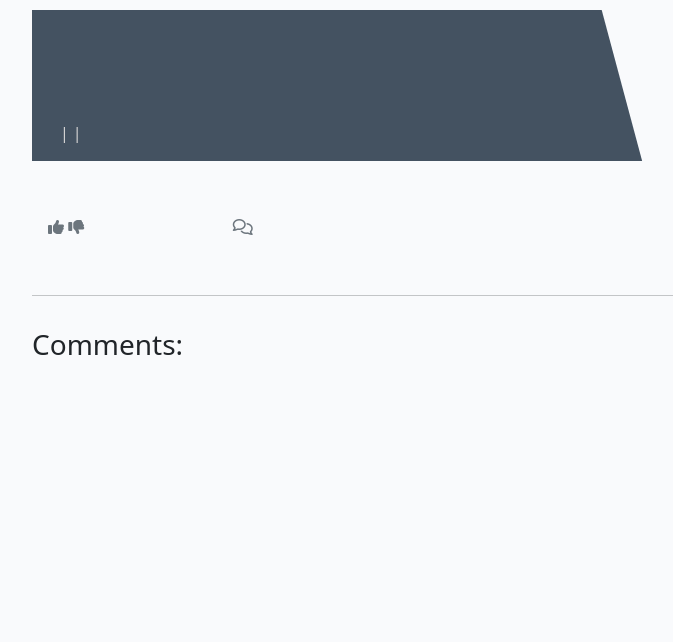
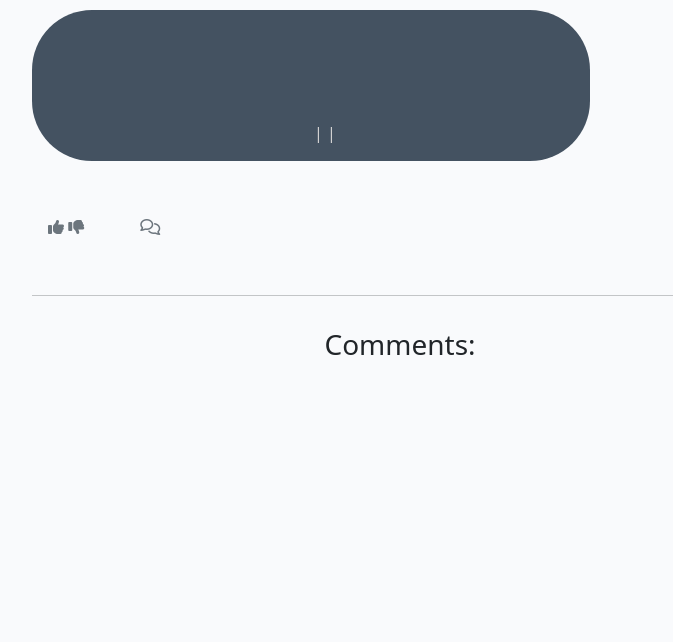
Before and after one commit to JoshSandhu/social_hub, a Django app: template templates/post_detail.html in a window 1280 px wide. Shown: the part 60-702 px from the top of the page, without its empty margins (50-723 px from the left). Run offline with Django 3.2, Linux system fonts and the light colour scheme; the template is opened without the code that fills it, so the values that code supplies are empty; some libraries are stand-ins or nearby versions.

Commit message:
Changed the look of post_details.html page to better show likes/dislikes and comments

```diff
--- a/static/css/style.css
+++ b/static/css/style.css
@@ -21,12 +21,23 @@ body {
     background-color: #F9FAFC;
 }
 
+h1, h2, h3 {
+    text-align: center;
+}
 .card {
     border: none;
     height: auto;
-    max-height: 1000px;
     background-color: transparent;
 }
+
+img {
+    display: block;
+    max-width:100%;
+    max-height: 100%;
+    width: auto;
+    height: auto;
+    border-radius: 60px;
+  }
 
 .image-container {
     position: relative;
@@ -59,6 +70,8 @@ body {
 .masthead-text {
     background-color: #445261;
     color: white;
+    text-align: center;
+    border-radius: 60px;
     position: relative;
 }
 
@@ -68,18 +81,9 @@ body {
     max-width: 40vh;
 }
 
-.masthead-image:after {
-    content: "";
-    position: absolute;
-    top: 0;
-    right: 90%;
-    height: 100%;
-    width: 150%;
-    background: #445261;
-    -webkit-transform: skew(15deg);
-    -moz-transform: skew(15deg);
-    transform: skew(15deg);
-    z-index: 100;
+.comments {
+    border-radius: 10px;
+    border: black 1px solid;
 }
 
 .post-link {
--- a/templates/post_detail.html
+++ b/templates/post_detail.html
@@ -34,7 +34,7 @@
                 </p>
                 <div class="row">
 
-                    <div class="col-2">
+                    <div class="col-1">
                         <strong>
                             {% if user.is_authenticated %}
                                 <form action="{% url 'post_like' post.slug %}" class="d-inline" method="POST">
@@ -69,7 +69,7 @@
                         <strong class="text-secondary"><i class="fas fa-thumbs-down"></i>{{ post.number_of_dislikes }}</strong>
                         {% endif %}
                     </div>
-                    <div class="col-1">
+                    <div class="col-4">
                         {% with comments.count as total_comments %}
                         <strong class="text-secondary"><i class="far fa-comments"></i>
                             <!-- Our total_comments variable goes before the closing strong tag -->
@@ -95,7 +95,7 @@
                     <p class="font-weight-bold">
                         <!-- The commenter's name goes here. Check the model if you're not sure what that is -->
                         {{ comment.name }}
-                        <span class=" text-muted font-weight-normal">
+                        <span class="font-weight-normal">
                             <!-- The comment's created date goes here -->
                             {{ comment.created_on }}
                         </span> wrote:
```
